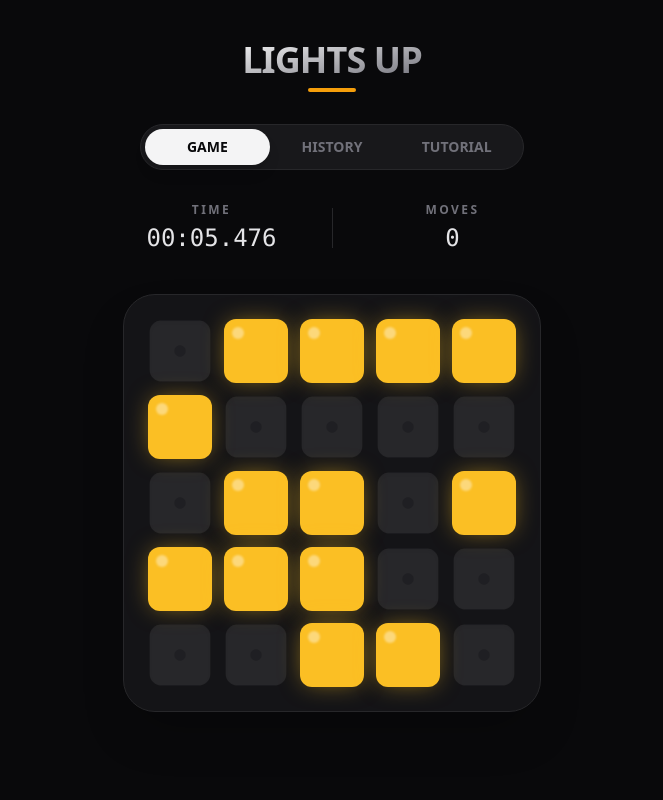
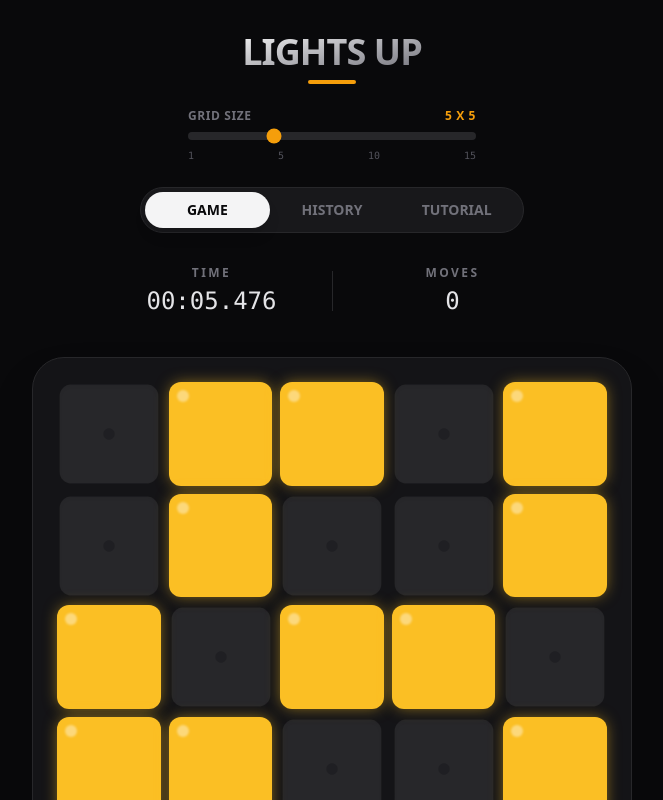
Before and after one commit to wangicheng/lightsup-pro, a React (Vite) app: page / in a window 1280 px wide. Shown: the whole page, without its empty margins (308-971 px from the left). Built offline with nearby package versions, Linux system fonts and the light colour scheme.

Commit message:
feat: implement dynamic grid size functionality across components for enhanced gameplay experience

```diff
--- a/src/App.tsx
+++ b/src/App.tsx
@@ -8,6 +8,7 @@ type View = 'game' | 'tutorial' | 'history';
 
 export default function App() {
   const [view, setView] = useState<View>('game');
+  const [gridSize, setGridSize] = useState(5);
   const [replayGrid, setReplayGrid] = useState<boolean[][] | null>(null);
   const [history, setHistory] = useState<GameRecord[]>(() => {
     const saved = localStorage.getItem('lightsup-history');
@@ -25,13 +26,15 @@ export default function App() {
     const newRecord: GameRecord = {
       id: crypto.randomUUID(),
       timestamp: Date.now(),
+      gridSize: gridSize, // Add gridSize to record
       ...data
-    };
+    } as GameRecord; // Cast to avoid TS error if type not updated yet
     setHistory(prev => [...prev, newRecord]);
   };
 
   const handleReplay = (grid: boolean[][]) => {
     setReplayGrid(grid);
+    setGridSize(grid.length); // Set size to match replay
     setView('game');
   };
 
@@ -43,22 +46,38 @@ export default function App() {
     <div
       className="h-screen w-full bg-zinc-950 flex flex-col items-center text-zinc-100 font-sans selection:bg-amber-500/30 overflow-hidden"
     >
-      <style>{`
-        .scrollbar-hide::-webkit-scrollbar {
-          display: none;
-        }
-        .scrollbar-hide {
-          -ms-overflow-style: none;
-          scrollbar-width: none;
-        }
-      `}</style>
-
       {/* Header Area */}
-      <div className="mb-8 text-center space-y-2 mt-10 flex-none">
+      <div className="mb-6 text-center space-y-2 mt-8 flex-none">
         <h1 className="text-4xl font-extrabold tracking-tight text-transparent bg-clip-text bg-gradient-to-br from-zinc-100 to-zinc-500">
           LIGHTS UP
         </h1>
         <div className="h-1 w-12 bg-amber-500 rounded-full mx-auto" />
+      </div>
+
+      {/* Difficulty Selector */}
+      <div className="mb-6 flex flex-col items-center gap-2 flex-none w-full max-w-xs px-4">
+        <div className="flex justify-between w-full text-xs font-bold text-zinc-500 uppercase tracking-wider">
+          <span>Grid Size</span>
+          <span className="text-amber-500">{gridSize} x {gridSize}</span>
+        </div>
+        <input
+          type="range"
+          min="1"
+          max="15"
+          value={gridSize}
+          onChange={(e) => {
+            setGridSize(parseInt(e.target.value));
+            setReplayGrid(null); // Reset replay when changing size
+          }}
+          disabled={view === 'tutorial'}
+          className="w-full h-2 bg-zinc-800 rounded-lg appearance-none cursor-pointer accent-amber-500 hover:accent-amber-400 transition-all disabled:opacity-50 disabled:cursor-not-allowed"
+        />
+        <div className="flex justify-between w-full text-[10px] text-zinc-600 font-mono">
+          <span>1</span>
+          <span>5</span>
+          <span>10</span>
+          <span>15</span>
+        </div>
       </div>
 
       {/* Navigation Tabs */}
@@ -112,13 +131,14 @@ export default function App() {
         <div className="flex justify-center">
           {view === 'game' && (
             <Game
-              key={replayGrid ? 'replay' : 'normal'} // 強制重新掛載以重置狀態
+              key={replayGrid ? 'replay' : `game-${gridSize}`} // Force remount on size change
               onGameComplete={handleGameComplete}
               initialLevel={replayGrid || undefined}
               onLevelReset={handleLevelReset}
+              gridSize={gridSize}
             />
           )}
-          {view === 'history' && <History records={history} onReplay={handleReplay} />}
+          {view === 'history' && <History records={history} onReplay={handleReplay} gridSize={gridSize} />}
           {view === 'tutorial' && <Tutorial />}
         </div>
       </div>
--- a/src/Game.tsx
+++ b/src/Game.tsx
@@ -6,9 +6,10 @@ interface GameProps {
   onGameComplete?: (data: Pick<GameRecord, 'timeSpent' | 'moves' | 'initialGrid'>) => void;
   initialLevel?: boolean[][];
   onLevelReset?: () => void;
+  gridSize?: number;
 }
 
-export default function Game({ onGameComplete, initialLevel, onLevelReset }: GameProps) {
+export default function Game({ onGameComplete, initialLevel, onLevelReset, gridSize = 5 }: GameProps) {
   const [grid, setGrid] = useState<boolean[][]>([]);
   const [initialGrid, setInitialGrid] = useState<boolean[][]>([]);
   const [moves, setMoves] = useState(0);
@@ -22,7 +23,9 @@ export default function Game({ onGameComplete, initialLevel, onLevelReset }: Gam
     if (onLevelReset) {
       onLevelReset();
     }
-    const newLevel = generateRandomLevel(100);
+    // 難度係數隨尺寸增加
+    const difficulty = Math.max(10, gridSize * gridSize * 2);
+    const newLevel = generateRandomLevel(gridSize, difficulty);
     setGrid(newLevel);
     setInitialGrid(newLevel);
     setMoves(0);
@@ -30,12 +33,12 @@ export default function Game({ onGameComplete, initialLevel, onLevelReset }: Gam
     setIsWon(false);
     setIsPlaying(true);
     startTimeRef.current = Date.now();
-  }, [onLevelReset]);
+  }, [onLevelReset, gridSize]);
 
   // 第一次加載
   useEffect(() => {
-    // 防止在遊戲進行中因父組件重渲染而重置 (除非是切換到重播模式)
-    if (grid.length > 0 && !initialLevel) return;
+    // 防止在遊戲進行中因父組件重渲染而重置 (除非是切換到重播模式或改變尺寸)
+    if (grid.length > 0 && !initialLevel && grid.length === gridSize) return;
 
     if (initialLevel) {
       setGrid(initialLevel);
@@ -48,7 +51,7 @@ export default function Game({ onGameComplete, initialLevel, onLevelReset }: Gam
     } else {
       startNewGame();
     }
-  }, [initialLevel, startNewGame]);
+  }, [initialLevel, startNewGame, gridSize]);
 
   // 計時器邏輯
   useEffect(() => {
@@ -101,7 +104,7 @@ export default function Game({ onGameComplete, initialLevel, onLevelReset }: Gam
   if (grid.length === 0) return null;
 
   return (
-    <div className="flex flex-col items-center w-full max-w-2xl mx-auto animate-fade-in">
+    <div className="flex flex-col items-center w-full max-w-4xl mx-auto animate-fade-in">
 
       {/* Stats Bar */}
       <div className="flex items-center gap-12 mb-10">
@@ -121,37 +124,42 @@ export default function Game({ onGameComplete, initialLevel, onLevelReset }: Gam
       </div>
 
       {/* Game Board Container */}
-      <div className="relative group">
+      <div className="relative group w-full max-w-[min(90vw,600px)] aspect-square">
         {/* Glow effect behind the board */}
         <div className={`absolute -inset-1 bg-gradient-to-r from-amber-500/20 to-orange-500/20 rounded-[2rem] blur-xl transition-opacity duration-1000 ${isWon ? 'opacity-100' : 'opacity-0'}`} />
 
-        <div className="relative bg-zinc-900/80 backdrop-blur-sm p-6 rounded-[2rem] border border-zinc-800 shadow-2xl">
-          <div className="flex flex-col gap-3">
+        <div className="relative bg-zinc-900/80 backdrop-blur-sm p-4 sm:p-6 rounded-[2rem] border border-zinc-800 shadow-2xl h-full flex items-center justify-center">
+          <div
+            className="grid gap-1 sm:gap-2 w-full h-full"
+            style={{
+              gridTemplateColumns: `repeat(${grid.length}, minmax(0, 1fr))`,
+              gridTemplateRows: `repeat(${grid.length}, minmax(0, 1fr))`
+            }}
+          >
             {grid.map((row, rIndex) => (
-              <div key={rIndex} className="flex gap-3">
-                {row.map((isOn, cIndex) => (
+              row.map((isOn, cIndex) => (
                 <button
                   key={`${rIndex}-${cIndex}`}
                   onClick={() => handleCellClick(rIndex, cIndex)}
                   aria-label={`Toggle light at ${rIndex},${cIndex}`}
                   className={`
-                      relative w-12 h-12 sm:w-16 sm:h-16 rounded-xl transition-all duration-300 ease-out
+                    relative w-full h-full rounded-md sm:rounded-xl transition-all duration-300 ease-out
                     ${isOn
-                        ? 'bg-amber-400 shadow-[0_0_25px_-5px_rgba(251,191,36,0.6)] scale-100 z-10'
+                      ? 'bg-amber-400 shadow-[0_0_15px_-2px_rgba(251,191,36,0.6)] scale-100 z-10'
                       : 'bg-zinc-800 hover:bg-zinc-750 scale-95 shadow-inner'
                     }
                     ${isWon ? 'cursor-default' : 'cursor-pointer active:scale-90'}
                   `}
                 >
-                    {!isOn && (
-                      <div className="absolute inset-0 m-auto w-3 h-3 rounded-full bg-zinc-900/50" />
+                  {/* 只有在格子夠大時才顯示裝飾點 */}
+                  {grid.length <= 8 && !isOn && (
+                    <div className="absolute inset-0 m-auto w-2 h-2 sm:w-3 sm:h-3 rounded-full bg-zinc-900/50" />
                   )}
-                    {isOn && (
-                      <div className="absolute top-2 left-2 w-3 h-3 rounded-full bg-white/40 blur-[1px]" />
+                  {grid.length <= 8 && isOn && (
+                    <div className="absolute top-1 left-1 sm:top-2 sm:left-2 w-2 h-2 sm:w-3 sm:h-3 rounded-full bg-white/40 blur-[1px]" />
                   )}
                 </button>
-                ))}
-              </div>
+              ))
             ))}
           </div>
         </div>
--- a/src/Tutorial.tsx
+++ b/src/Tutorial.tsx
@@ -140,7 +140,7 @@ export default function Tutorial() {
   };
 
   const initLevelGrid = (level: TutorialLevel) => {
-    let grid = createSolvedGrid();
+    let grid = createSolvedGrid(5);
     level.initialToggles.forEach(([r, c]) => {
       grid = toggleLights(grid, r, c);
     });
--- a/src/utils/gameLogic.ts
+++ b/src/utils/gameLogic.ts
@@ -1,12 +1,11 @@
-export const GRID_SIZE = 5;
-
 // 產生一個全亮的盤面 (目標狀態)
-export const createSolvedGrid = (): boolean[][] => {
-  return Array(GRID_SIZE).fill(null).map(() => Array(GRID_SIZE).fill(true));
+export const createSolvedGrid = (size: number = 5): boolean[][] => {
+  return Array(size).fill(null).map(() => Array(size).fill(true));
 };
 
 // 切換燈的邏輯
 export const toggleLights = (grid: boolean[][], row: number, col: number): boolean[][] => {
+  const size = grid.length;
   // 深拷貝 grid 以避免直接修改 state
   const newGrid = grid.map(r => [...r]);
 
@@ -23,7 +22,7 @@ export const toggleLights = (grid: boolean[][], row: number, col: number): boole
     const r = row + dr;
     const c = col + dc;
     // 檢查邊界
-    if (r >= 0 && r < GRID_SIZE && c >= 0 && c < GRID_SIZE) {
+    if (r >= 0 && r < size && c >= 0 && c < size) {
       newGrid[r][c] = !newGrid[r][c];
     }
   });
@@ -32,11 +31,11 @@ export const toggleLights = (grid: boolean[][], row: number, col: number): boole
 };
 
 // 產生隨機題目 (從全亮狀態隨機點擊數次)
-export const generateRandomLevel = (difficulty: number = 10): boolean[][] => {
-  let grid = createSolvedGrid();
+export const generateRandomLevel = (size: number = 5, difficulty: number = 10): boolean[][] => {
+  let grid = createSolvedGrid(size);
   for (let i = 0; i < difficulty; i++) {
-    const r = Math.floor(Math.random() * GRID_SIZE);
-    const c = Math.floor(Math.random() * GRID_SIZE);
+    const r = Math.floor(Math.random() * size);
+    const c = Math.floor(Math.random() * size);
     grid = toggleLights(grid, r, c);
   }
   return grid;
```
Also changed, not shown: src/History.tsx (+28 -13 lines). Lines whose indentation alone changed are shown as unchanged.
